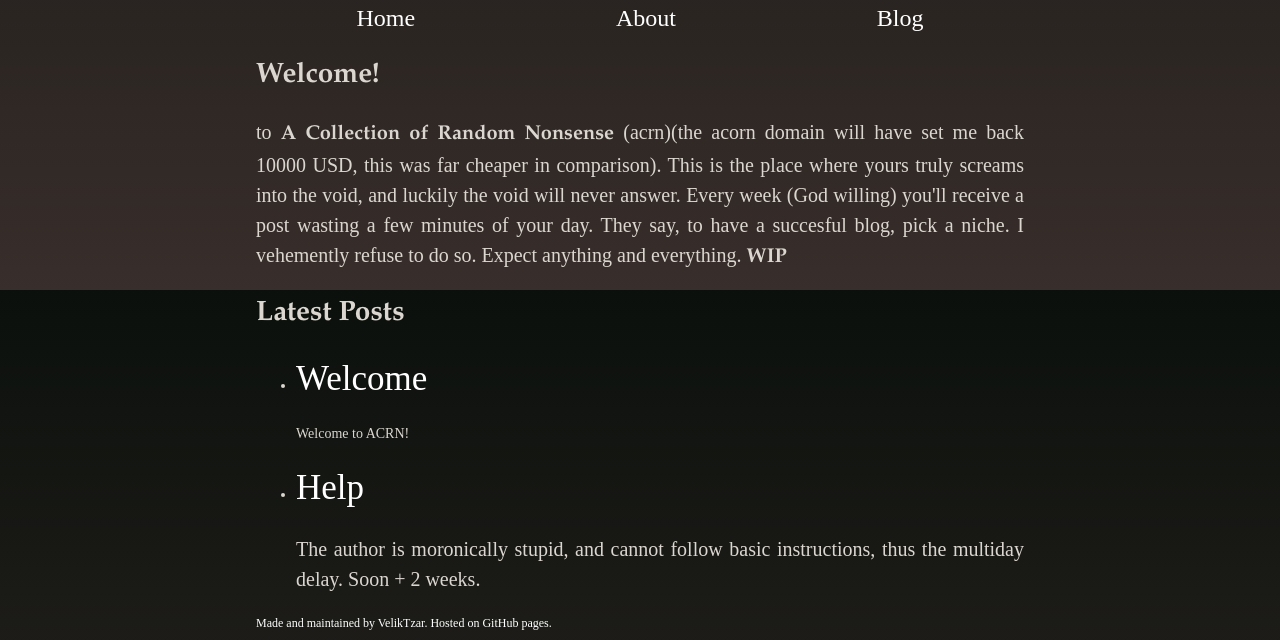
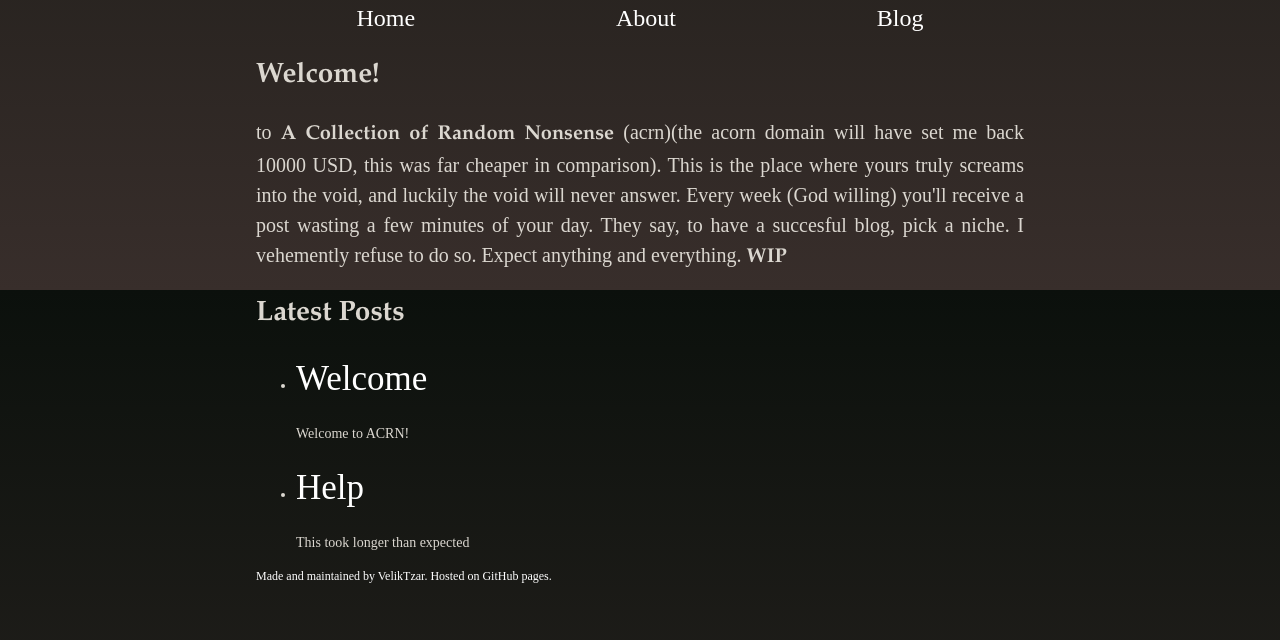
Before and after one commit to VelikTzar/acrn, a Jekyll site: the page built from index.html, in a window 1280 px wide. Shown: the part 610-1250 px from the top of the page. Built offline with Jekyll 4.4.1, drawn with Linux system fonts in a browser that asks for light colours; some web fonts are replaced; after the commit the page ends 1203 px from its top, so only the background shows below that.

Commit message:
Update 2025-01-11-help.md

```diff
--- a/_posts/2025-01-11-help.md
+++ b/_posts/2025-01-11-help.md
@@ -4,6 +4,7 @@ title:  "Help"
 date:   2025-01-11 16:09:02 +0000
 categories: Help me god
 author: VelikTzar
+excerpt: This took longer than expected
 ---
 The author is moronically stupid, and cannot follow basic instructions, thus the multiday delay.
 Soon + 2 weeks.
```
